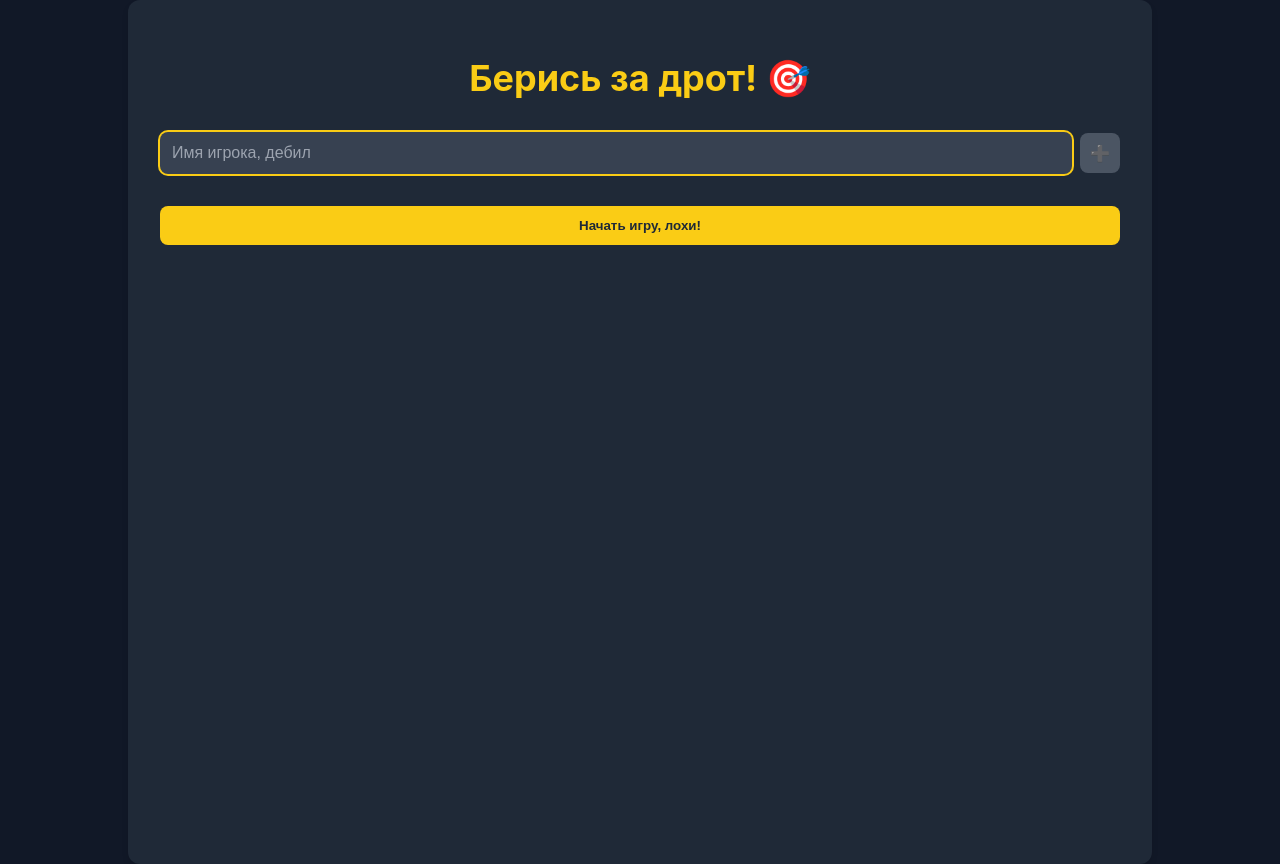
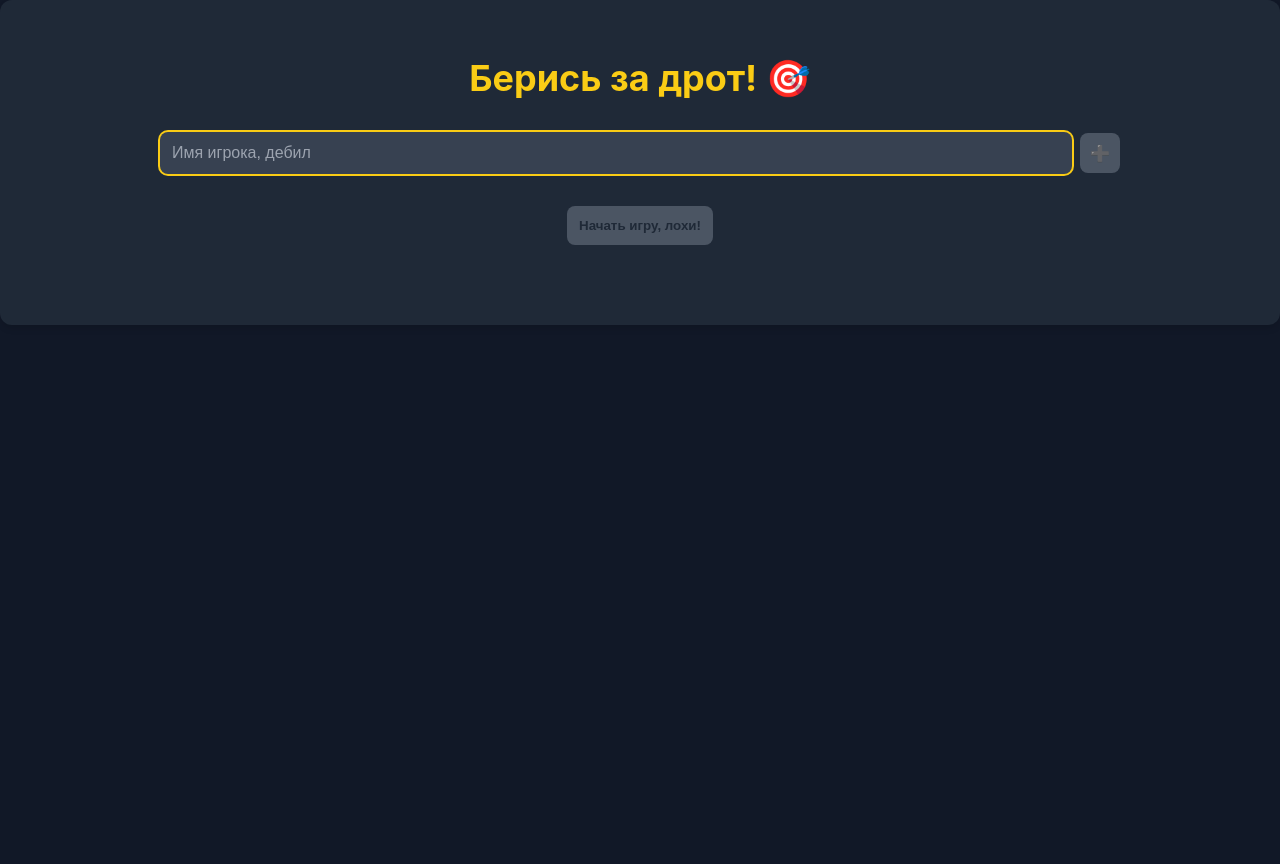
Before and after one commit to Rarity/drots, a React (Vite) app in the folder darts-scoreboard/: page / in a window 1280 px wide. After the commit the page ends 800 px from the top, so only its background shows below. Built offline with nearby package versions, Linux system fonts and the light colour scheme.

Commit message:
improve usability

```diff
--- a/darts-scoreboard/src/App.module.css
+++ b/darts-scoreboard/src/App.module.css
@@ -1,11 +1,9 @@
 .container {
     padding: 2rem;
-    max-width: 960px;
     margin: 0 auto;
     background: #1f2937;
     border-radius: 0.75rem;
     box-shadow: 0 4px 6px rgba(0, 0, 0, 0.1);
-    min-height: 100vh;
     color: white;
 }
 
@@ -35,6 +33,8 @@
     display: flex;
     flex-direction: column;
     gap: 1rem;
+    max-width: 960px;
+    margin: 0 auto 2rem;
 }
 
 .inputWrapper {
@@ -99,6 +99,15 @@
     border-radius: 0.5rem;
 }
 
+.setupActions {
+    display: flex;
+    justify-content: center;
+}
+
+.setupOptions {
+    /* Место для будущих опций */
+}
+
 .button {
     padding: 0.75rem;
     background: #facc15;
@@ -112,6 +121,11 @@
 
 .button:hover {
     background: #eab308;
+}
+
+.button:disabled {
+    background: #4b5563;
+    cursor: not-allowed;
 }
 
 .historyButton {
@@ -136,10 +150,23 @@
     gap: 2rem;
 }
 
-.players {
+.columns {
+    display: flex;
+    gap: 1.5rem;
+}
+
+.playersColumn {
+    flex: 7;
     display: flex;
     flex-direction: column;
     gap: 1rem;
+}
+
+.controlsColumn {
+    flex: 3;
+    position: sticky;
+    top: 1rem;
+    align-self: flex-start;
 }
 
 .player {
--- a/darts-scoreboard/src/App.tsx
+++ b/darts-scoreboard/src/App.tsx
@@ -61,7 +61,6 @@ const App: React.FC = () => {
     <div className={styles.container}>
       <h1 className={styles.title}>Берись за дрот! 🎯</h1>
 
-      {!gameStarted && !gameEnded && (
       <div className={styles.setup}>
         <div className={styles.inputWrapper}>
           <input
@@ -88,11 +87,21 @@ const App: React.FC = () => {
             </div>
           ))}
         </div>
-          <button onClick={startGame} className={styles.button}>
+        {!gameStarted && (
+          <div className={styles.setupActions}>
+            <button
+              onClick={startGame}
+              className={styles.button}
+              disabled={players.length === 0}
+            >
               Начать игру, лохи!
             </button>
           </div>
         )}
+        <div className={styles.setupOptions}>
+          {/* Место для будущих опций */}
+        </div>
+      </div>
 
       {gameStarted && !gameEnded && (
         <div className={styles.game}>
@@ -100,7 +109,8 @@ const App: React.FC = () => {
             Раунд {round} | Сейчас кидает: {players[currentPlayerIndex]?.name || 'Никто, дебил!'}
           </h2>
           {error && <Alert message={error} onClose={clearError} />}
-          <div className={styles.players}>
+          <div className={styles.columns}>
+            <div className={styles.playersColumn}>
               {players.map((player, index) => (
                 <div
                   key={player.name + index}
@@ -122,6 +132,7 @@ const App: React.FC = () => {
                 </div>
               ))}
             </div>
+            <div className={styles.controlsColumn}>
               <div className={styles.throwSection}>
                 <h3 className={styles.subtitle}>Броски</h3>
                 {throwInputs.map((row, rowIndex) => (
@@ -142,6 +153,8 @@ const App: React.FC = () => {
                 <button onClick={submitThrows} className={styles.button}>
                   Зачесть, дебил!
                 </button>
+              </div>
+            </div>
           </div>
         </div>
       )}
```
Lines whose indentation alone changed are shown as unchanged.
